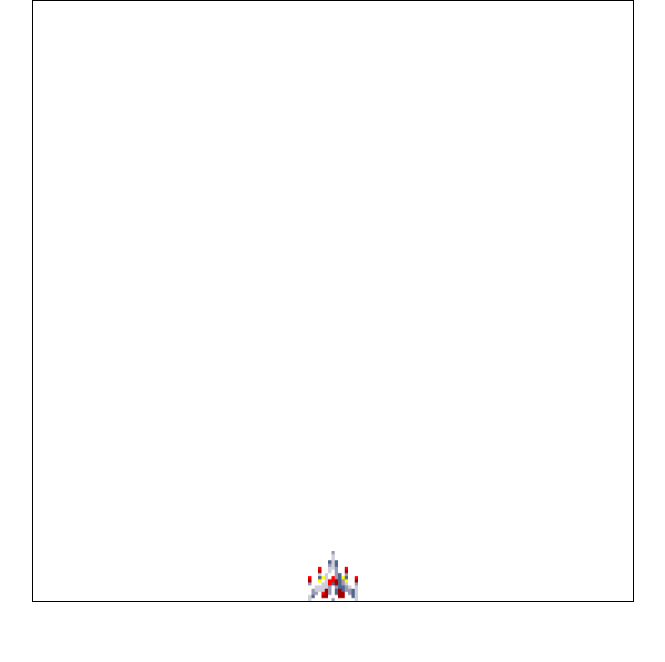
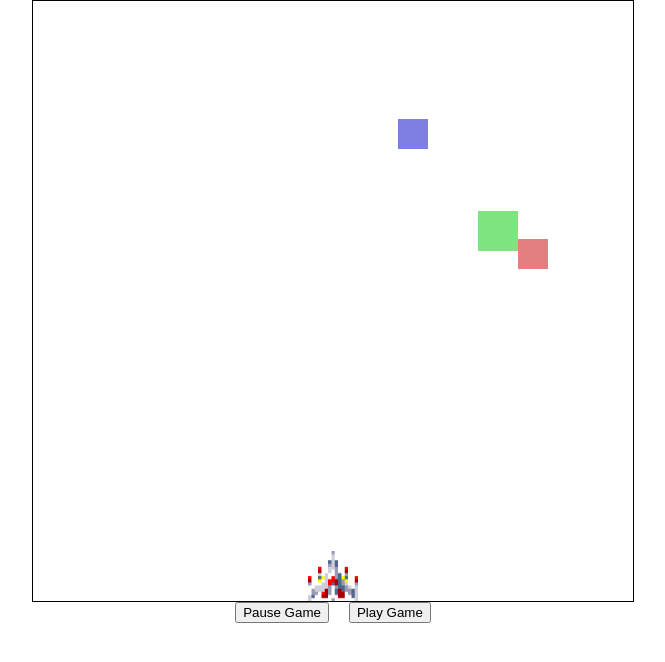
Before and after one commit to jerilgkadavan/kadavan_jeril_CampusGame, a plain HTML site: page index.html in a window 1280 px wide. Shown: the whole page, without its empty margins (307-972 px from the left). Drawn offline with Linux system fonts and the light colour scheme.

Commit message:
third commit

```diff
--- a/css/main.css
+++ b/css/main.css
@@ -11,3 +11,8 @@ border: thin solid black;
 .hide-me {
     display: none;
 }
+
+button {
+    margin: 0 8px;
+    user-select: none;
+}
--- a/index.html
+++ b/index.html
@@ -10,6 +10,8 @@
 
 <body>
     <canvas width="600" height="600"></canvas>
+    <button class="pauseBtn">Pause Game</button>
+    <button class="playBtn">Play Game</button>
     <img class="hide-me ship" src="images/Galaga_Fighter.png" alt="player">
 
 <script src="js/main.js"></script>
--- a/js/main.js
+++ b/js/main.js
@@ -1,38 +1,132 @@
-// javaScript Document
 (() => {
+console.log('Canvas Shooter Initiated!');
 
-    //set up some constants here
-
+// VARIABLES
 const theCanvas = document.querySelector('canvas'),
 ctx = theCanvas.getContext('2d'),
-          player = { x : 275, y : 550, width : 50, height : 50, lives : 3, speed : 7 },
+player = {
+x: 275,
+y: 550,
+width: 50,
+height: 50,
+lives: 3,
+speed: 7
+},
 bullets = [],
-          playerImg = document.querySelector('.ship');
+boxes = [
+{
+x: 30,
+y: 30,
+x1: 30,
+y1: 30,
+color: 'rgba(0,0,200,0.5)',
+xspeed: 5,
+yspeed: 8
+},
+{
+x: 90,
+y: 90,
+x1: 40,
+y1: 40,
+color: 'rgba(0,200,0,0.5)',
+xspeed: 5,
+yspeed: 8
+},
+{
+x: 150,
+y: 150,
+x1: 30,
+y1: 30,
+color: 'rgba(200,0,0,0.5)',
+xspeed: 5,
+yspeed: 8
+}
+],
+playerImg = document.querySelector('.ship'),
+pauseBtn = document.querySelector('.pauseBtn'),
+playBtn = document.querySelector('.playBtn');
 
+var playState = true;
+
+// FUNCTIONS
 function draw() {
 ctx.clearRect(0, 0, theCanvas.width, theCanvas.height);
 ctx.drawImage(playerImg, player.x, player.y, player.width, player.height);
 
-        //animate all the bullets
-        bullets.forEach(bullet => {
+// bullets animation inside Canvas
+bullets.forEach((bullet, index) => {
 ctx.fillStyle = 'rgba(200, 0, 0, 0.5)';
 ctx.fillRect(bullet.x, bullet.y, bullet.x2, bullet.y2);
+bullet.y -= bullet.speed;
 
-            bullet.y -= bullet.speed;
+var bulletIndex = index;
+
+boxes.forEach((box, index) => {
+
+// check for collision between bullets and boxes enemies
+if (bullet.y <= (box.y + box.y1) && bullet.y > box.y && bullet.x > box.x && bullet.x < (box.x + box.x1)) {
+// delete enemy boxes
+delete boxes[index];
+delete bullets[bulletIndex];
+
+let boomsound = document.createElement('audio');
+boomsound.src = 'audio/explosion.mp3';
+
+document.body.appendChild(boomsound);
+
+boomsound.addEventListener('ended', () => {
+document.body.removeChild(boomsound);
+});
+
+boomsound.play();
+}
+
 })
 
+if (bullet.y < 0) {
+delete bullets[index];
+}
+});
+
+// boxes enemies
+boxes.forEach(box => {
+ctx.fillStyle = box.color;
+ctx.fillRect(box.x, box.y, box.x1, box.y1);
+
+if (box.x + box.x1 > theCanvas.width) {
+box.xspeed *= -1;
+} else if (box.x < 0) {
+box.xspeed *= -1;
+}
+
+if (box.y + box.y1 > theCanvas.height) {
+box.yspeed *= -1;
+} else if (box.y < 0) {
+box.yspeed *= -1;
+}
+
+box.x += box.xspeed;
+box.y += box.yspeed;
+})
+
+if (playState == false) {
+return
+}
 window.requestAnimationFrame(draw);
 }
 
 function movePlayer(e) {
-        switch(e.keyCode) {
-                case 37 :
+switch (e.keyCode) {
+
+// left arrow
+case 37:
 if (player.x > 0) {
 player.x -= player.speed;
 }
 break;
 
-                  case 39 :
+// right arrow
+case 39:
 if (player.x + player.width < theCanvas.width) {
 player.x += player.speed;
 }
@@ -45,30 +139,45 @@ function movePlayer(e) {
 
 function createBullet() {
 let newBullet = {
-                x : (player.x + player.width/2 - 2.5),
-                y : (theCanvas.height - player.height -10),
-                x2 : 5,
-                y2 : 10,
-                speed : 8
+x: (player.x + player.width / 2 - 2.5),
+y: (theCanvas.height - player.height - 10),
+x2: 5,
+y2: 10,
+speed: 8
 }
 
+// audio sound
 let laser = document.createElement('audio');
-        laser.src = "audio/laser.mp3";
+laser.src = 'audio/laser.mp3';
 document.body.appendChild(laser);
 
-        laser.addEventListener('ended',() => {
+laser.addEventListener('ended', () => {
 document.body.removeChild(laser);
 });
 
 laser.play();
 
-
 bullets.push(newBullet);
 }
 
-    window.addEventListener('keydown', movePlayer);
+function moveShip(e) {
+player.x = e.clientX - theCanvas.offsetLeft;
+}
+
+function pauseGame() {
+playState = false;
+}
+
+function playGame() {
+playState = true;
 window.requestAnimationFrame(draw);
+}
 
+//EVENTS
+// window.addEventListener('keydown', movePlayer);
+window.requestAnimationFrame(draw);
 theCanvas.addEventListener('click', createBullet);
-
+theCanvas.addEventListener('mousemove', moveShip);
+pauseBtn.addEventListener('click', pauseGame);
+playBtn.addEventListener('click', playGame);
 })();
```
Lines whose indentation alone changed are shown as unchanged.
